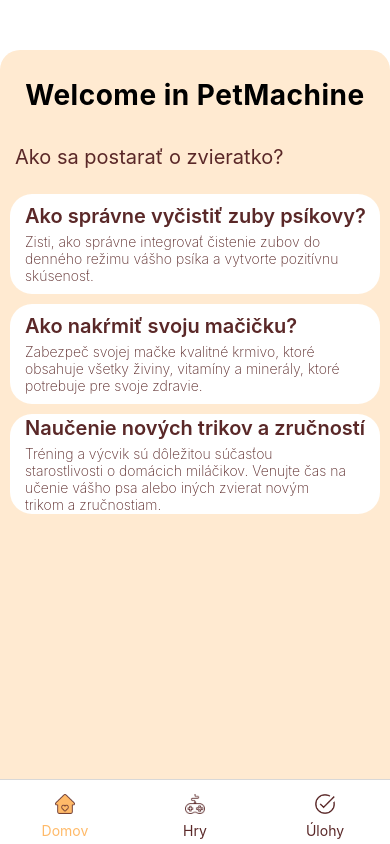
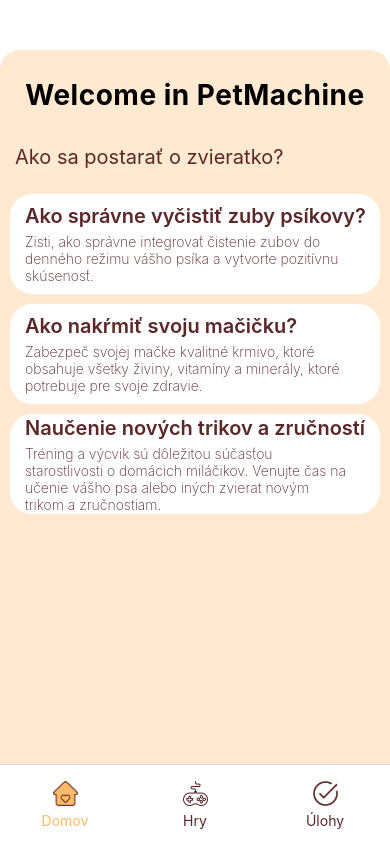
Before and after one commit to ruthjoy76/pet-mobile-app, a React Native app: screen /MainTabs in a window 390 px wide. Built offline with nearby package versions, Linux system fonts and the light colour scheme.

Commit message:
Tab screen

```diff
--- a/src/components/CustomTabBarIcon.js
+++ b/src/components/CustomTabBarIcon.js
@@ -5,7 +5,7 @@ const CustomTabBarIcon = ({ focused, iconFocused, iconUnfocused }) => {
     return (
         <Image
             source={focused ? iconFocused : iconUnfocused}
-            style={{ width: 20, height: 20 }} // Adjust size as needed
+            style={{ width: 25, height: 25 }} // Adjust size as needed
         />
     );
 };
--- a/src/components/MainTabs.js
+++ b/src/components/MainTabs.js
@@ -57,9 +57,9 @@ function MainTabs() {
     <Tab.Navigator
       screenOptions={{
         tabBarStyle: {
-          height: 65,
-          paddingTop: 5, // Add padding to the top of the tab bar
-          paddingBottom: 5, // Add padding to the bottom of the tab bar
+          height: 80,
+          paddingTop: 10, // Add padding to the top of the tab bar
+          paddingBottom: 15, // Add padding to the bottom of the tab bar
         }
       }}>
       <Tab.Screen
```
